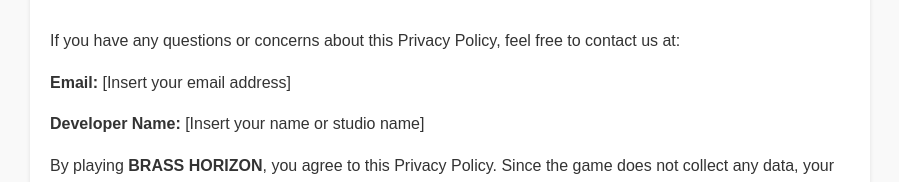
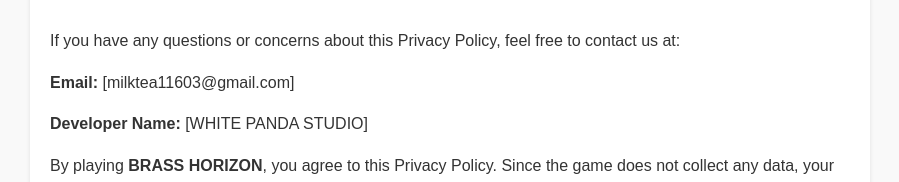
Before and after one commit to MilkteaJ/BRASSHORIZONPrivacyPolicy, a plain HTML site: page privacy_policy.html in a window 1280 px wide. Shown: the part 758-940 px from the top of the page, without its empty margins (190-1089 px from the left). Drawn offline with Linux system fonts and the light colour scheme.

Commit message:
Update privacy_policy.html

```diff
--- a/privacy_policy.html
+++ b/privacy_policy.html
@@ -51,8 +51,8 @@
 
         <h2>Contact Us</h2>
         <p>If you have any questions or concerns about this Privacy Policy, feel free to contact us at:</p>
-        <p><strong>Email:</strong> [Insert your email address]</p>
-        <p><strong>Developer Name:</strong> [Insert your name or studio name]</p>
+        <p><strong>Email:</strong> [milktea11603@gmail.com]</p>
+        <p><strong>Developer Name:</strong> [WHITE PANDA STUDIO]</p>
 
         <p>By playing <strong>BRASS HORIZON</strong>, you agree to this Privacy Policy. Since the game does not collect any data, your privacy is fully protected while using our game.</p>
     </div>
```
